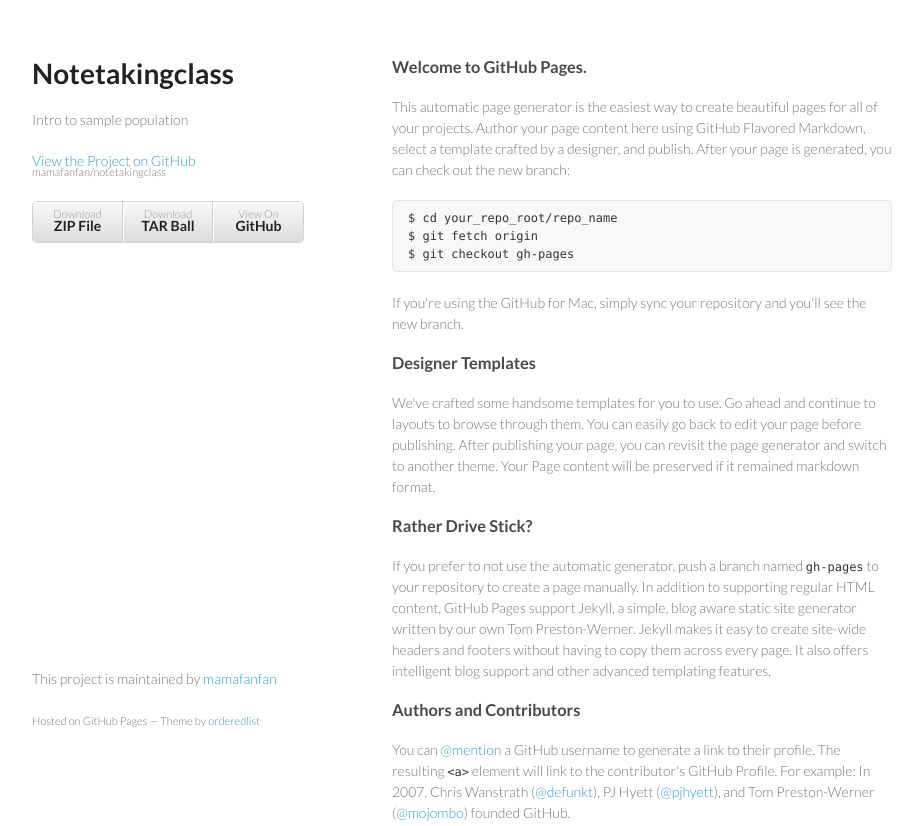
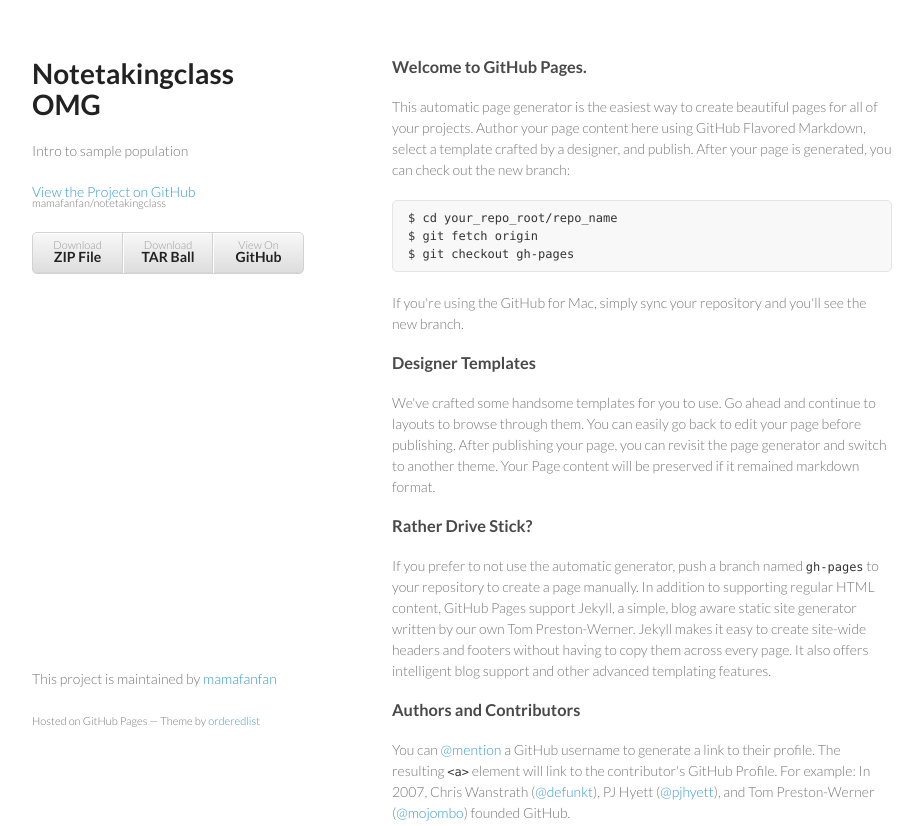
Before and after one commit to mamafanfan/notetakingclass, a plain HTML site: page index.html in a window 1280 px wide. Shown: the top 826 px of the page, without its empty margins (178-1101 px from the left). Drawn offline with Linux system fonts and the light colour scheme.

Commit message:
Update index.html

```diff
--- a/index.html
+++ b/index.html
@@ -15,7 +15,7 @@
   <body>
     <div class="wrapper">
       <header>
-        <h1>Notetakingclass</h1>
+        <h1>Notetakingclass OMG</h1>
         <p>Intro to sample population</p>
 
         <p class="view"><a href="https://github.com/mamafanfan/notetakingclass">View the Project on GitHub <small>mamafanfan/notetakingclass</small></a></p>
```
